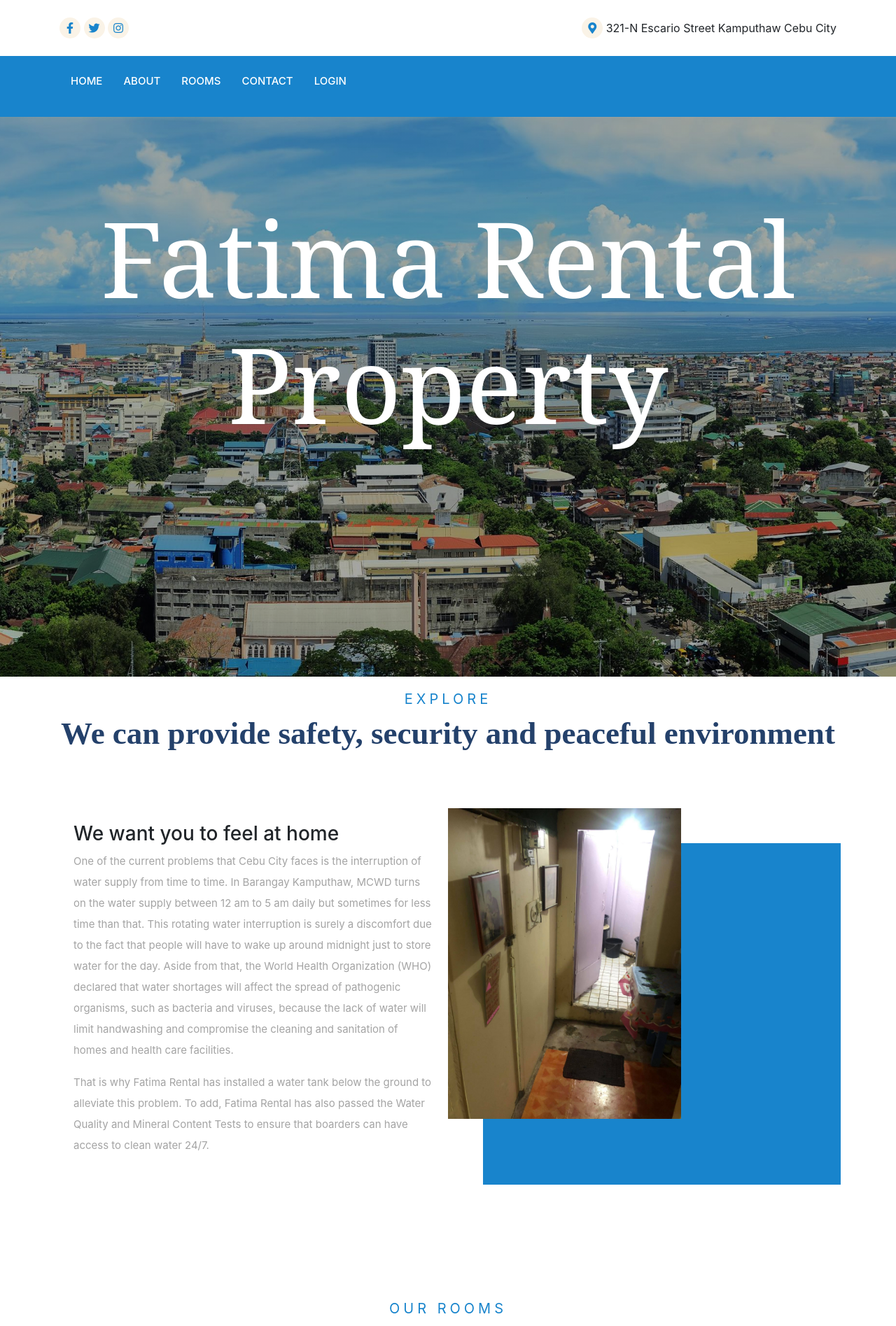
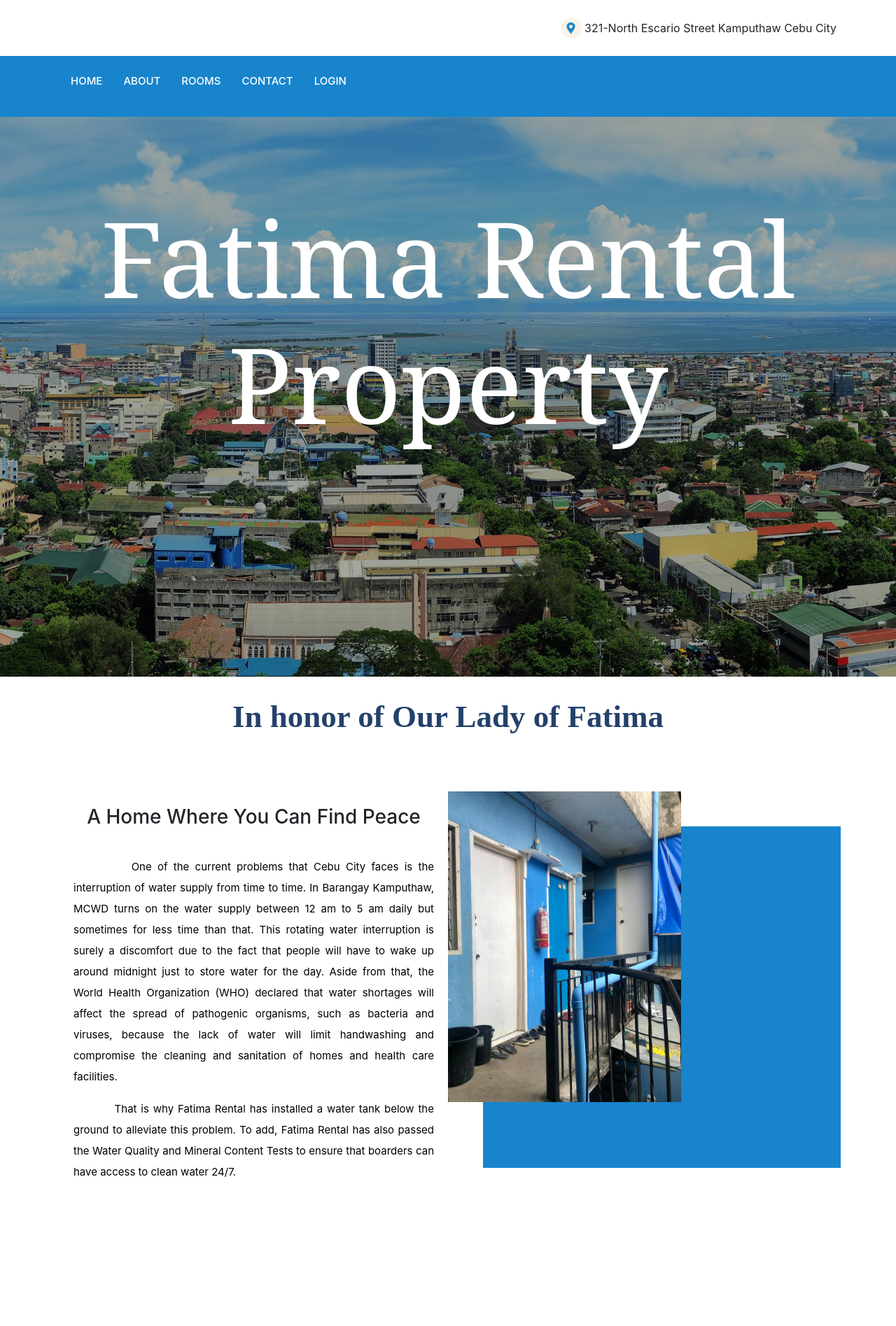
Before and after one commit to weinnandhasanion/fatimarental, a PHP site: page /tenant/index.php in a window 1280 px wide. Shown: the top 1895 px of the page at 70% size. Run offline with PHP 8.4, Linux system fonts and the light colour scheme; data comes from the database, SQL or seed files in the repository; data that the repository does not hold is empty; some libraries are stand-ins or nearby versions.

Commit message:
front end changes

```diff
--- a/tenant/index.php
+++ b/tenant/index.php
@@ -41,17 +41,13 @@ $rooms = array_map(function($room) use ($conn) {
 <body>
     <section class="head">
         <div class="container flex1">
-            <div class="scoial">
-                <i class="fab fa-facebook-f"></i>
-                <i class="fab fa-twitter"></i>
-                <i class="fab fa-instagram"></i>
-            </div>
+
             <div class="logo">
                 <!-- <img src="./assets/logo.png" alt="">-->
             </div>
             <div class="address">
                 <i class="fas fa-map-marker-alt"></i>
-                <span>321-N Escario Street Kamputhaw Cebu City</span>
+                <span>321-North Escario Street Kamputhaw Cebu City</span>
             </div>
         </div>
     </section>
@@ -119,16 +115,17 @@ $rooms = array_map(function($room) use ($conn) {
     <section class="about" id="about">
         <div class="container">
             <div class="heading">
-                <h5>EXPLORE</h5>
-                <h2>We can provide safety, security and peaceful environment
+                <h5></h5>
+                <h2>In honor of Our Lady of Fatima
                 </h2>
             </div>
 
             <div class="content flex  top">
                 <div class="left">
-                    <h3>We want you to feel at home
-                    </h3>
-                    <p>One of the current problems that Cebu City faces is the interruption of water supply from time to
+                <center><h3>A Home Where You Can Find Peace </center>
+                    </h3>&nbsp; &nbsp;
+                    <h2></h2>
+                    <p style="color:black;"align="justify"> &nbsp; &nbsp; &nbsp; &nbsp; &nbsp; One of the current problems that Cebu City faces is the interruption of water supply from time to
                         time.
                         In Barangay Kamputhaw, MCWD turns on the water supply between 12 am to 5 am daily
                         but sometimes for less time than that. This rotating water interruption
@@ -138,12 +135,12 @@ $rooms = array_map(function($room) use ($conn) {
                         affect the spread of pathogenic organisms, such as bacteria and viruses, because the lack of
                         water will limit handwashing and compromise
                         the cleaning and sanitation of homes and health care facilities.</p>
-                    <p>That is why Fatima Rental has installed a water tank below the ground to alleviate
+                    <p style="color:black;"align="justify">&nbsp; &nbsp; &nbsp; &nbsp; &nbsp; That is why Fatima Rental has installed a water tank below the ground to alleviate
                         this problem. To add, Fatima Rental has also passed the Water
                         Quality and Mineral Content Tests to ensure that boarders can have access to clean water 24/7.
                 </div>
                 <div class="right">
-                    <img src="./assets/h2.jpg" alt="" style="width: 60%;">
+                    <img src="./assets/h6.jpg" alt="" style="width: 60%;">
                 </div>
             </div>
         </div>
```
